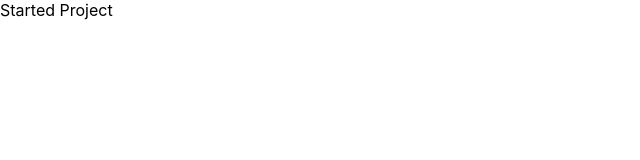
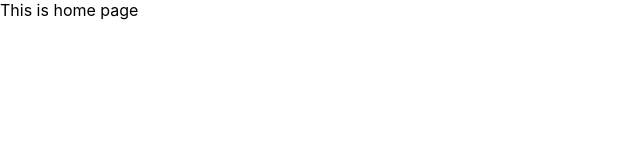
Before and after one commit to AkhilSai13/box-office, a React (Create React App) app: page / in a window 1280 px wide. Shown: the top 160 px of the page, without its empty margins (0-640 px from the left). Built offline with nearby package versions, Linux system fonts and the light colour scheme.

Commit message:
added react-router

```diff
--- a/package.json
+++ b/package.json
@@ -8,6 +8,8 @@
     "@testing-library/user-event": "^12.8.3",
     "react": "^17.0.2",
     "react-dom": "^17.0.2",
+    "react-router": "^5.2.0",
+    "react-router-dom": "^5.2.0",
     "react-scripts": "4.0.3",
     "web-vitals": "^0.2.4",
     "workbox-background-sync": "^5.1.4",
--- a/src/App.js
+++ b/src/App.js
@@ -1,7 +1,20 @@
 import React from 'react';
+import { Switch, Route } from 'react-router-dom';
 
 function App() {
-  return <div> Started Project </div>;
+  return (
+    <Switch>
+      <Route exact path="/">
+        This is home page
+      </Route>
+
+      <Route exact path="/next">
+        This is next page
+      </Route>
+
+      <Route>404 ERROR : page not found</Route>
+    </Switch>
+  );
 }
 
 export default App;
--- a/src/index.js
+++ b/src/index.js
@@ -1,11 +1,17 @@
 import React from 'react';
 import ReactDOM from 'react-dom';
+import { BrowserRouter } from 'react-router-dom';
 import './index.css';
 import App from './App';
 import * as serviceWorkerRegistration from './serviceWorkerRegistration';
 // import reportWebVitals from './reportWebVitals';
 
-ReactDOM.render(<App />, document.getElementById('root'));
+ReactDOM.render(
+  <BrowserRouter>
+    <App />
+  </BrowserRouter>,
+  document.getElementById('root')
+);
 
 // If you want your app to work offline and load faster, you can change
 // unregister() to register() below. Note this comes with some pitfalls.
```
Also changed, not shown: 1 other file (tests, documents, lock files or other folders).
